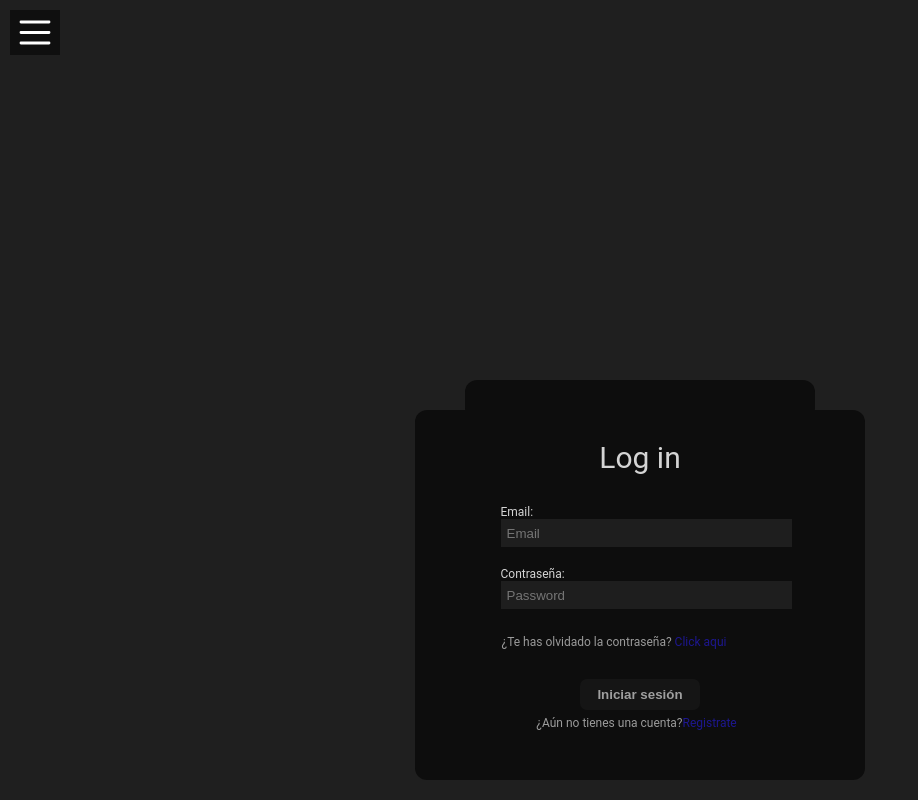
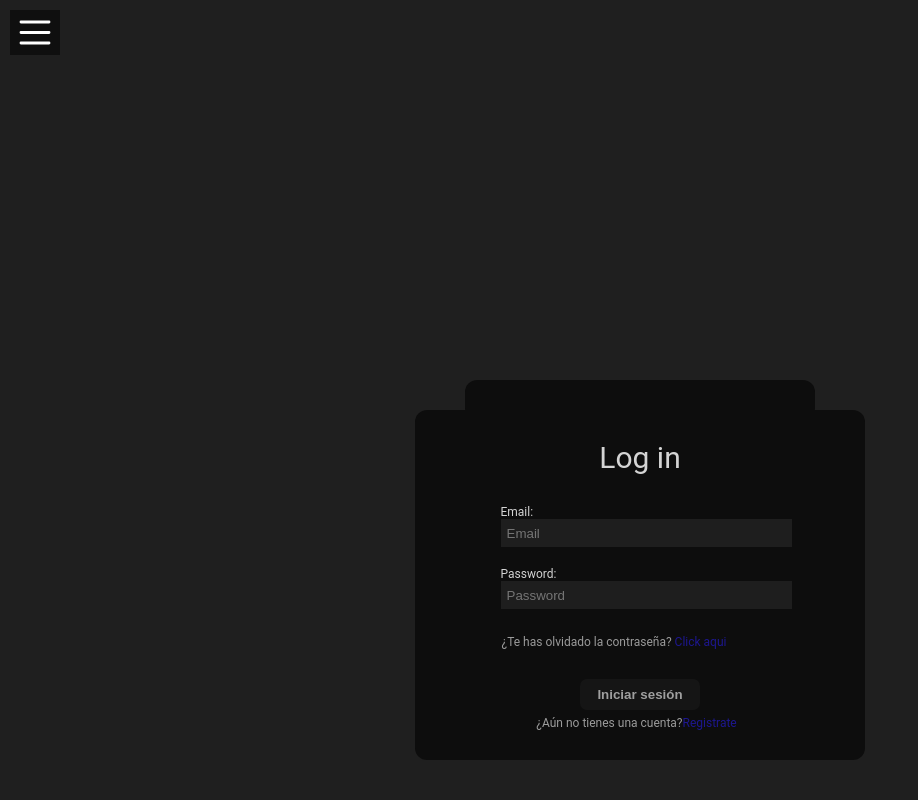
Before and after one commit to MarioAlva/EA-Backoffice, an Angular app: page /login in a window 1280 px wide. Shown: the whole page, without its empty margins (0-918 px from the left). Built offline with nearby package versions, Linux system fonts and the light colour scheme.

Commit message:
Login v1.1

```diff
--- a/src/app/login/login.component.html
+++ b/src/app/login/login.component.html
@@ -1,12 +1,12 @@
 <div class="login-container">
     <div class="login" [style]="clickRegister || clickForgot ? 'margin-right: 260vw; position: absolute' : ''">
-        <form [formGroup]="loginForm" (ngSubmit)="onSubmit()" style="padding-bottom: 40px; width: 450px;" class="login" [style]="clickLogin ? 'margin-left: 0vw' : ''">
+        <form [formGroup]="loginForm" (ngSubmit)="onSubmit()" style="padding-bottom: 20px; width: 450px;" class="login" [style]="clickLogin ? 'margin-left: 0vw' : ''">
             <span class="login-header">Log in</span>
-                <label>Email:<input style="margin-bottom: 20px;" type="text" placeholder="Email"></label>
+                <label style=" margin-bottom: 20px;">Email:<input formControlName="email" [ngClass]="{ 'is-invalid': submitted && loginForm.controls.email.errors }" [style]="submitted && loginForm.controls.email.errors ? 'outline: 1px solid #b30000;' : ''" type="text" placeholder="Email" ></label>
                 <div *ngIf="submitted && loginForm.controls.email.errors" class="validation-error">
                     <div *ngIf="loginForm.controls.email.errors.required">Is required</div>
                 </div>
-                <label>Contraseña:<input style="margin-bottom: 20px;" type="password" placeholder="Password"></label>
+                <label style=" margin-bottom: 20px;">Password:<input formControlName="password" [ngClass]="{ 'is-invalid': submitted && loginForm.controls.password.errors }" [style]="submitted && loginForm.controls.password.errors ? 'outline: 1px solid #b30000;' : ''" type="password" placeholder="Password" ></label>
                 <div *ngIf="submitted && loginForm.controls.password.errors" class="validation-error">
                     <div *ngIf="loginForm.controls.password.errors.required">Is required</div>
                 </div>
--- a/src/app/login/login.component.ts
+++ b/src/app/login/login.component.ts
@@ -101,7 +101,7 @@ export class LoginComponent implements OnInit {
         email: this.loginForm.value.email,
         password: this.loginForm.value.password
       }).then((response) => {
-       // environment.auth = response.data.token;
+       environment.auth = response.data.token;
         this._router.navigate(['/'])
       }).catch((error) => {
         console.log(error);
```
